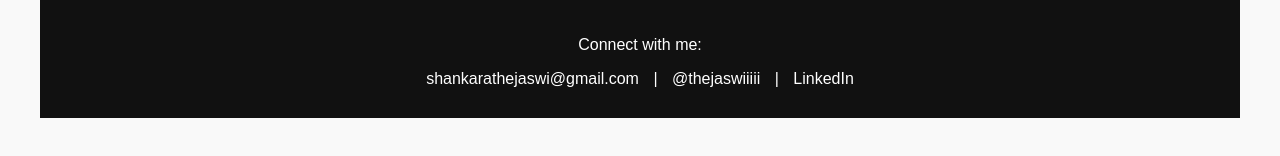
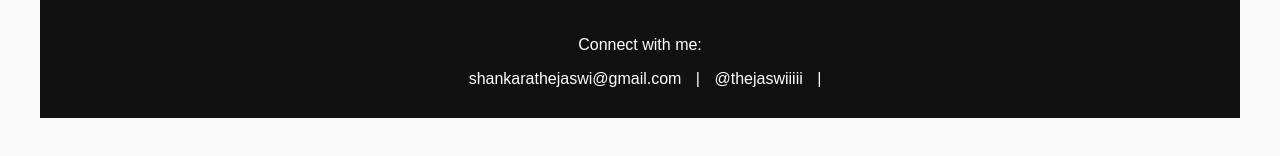
Before and after one commit to Shankarathejaswi/my-portfolio, a plain HTML site: page index.html in a window 1280 px wide. Shown: the part 5357-5513 px from the top of the page. Drawn offline with Linux system fonts and the light colour scheme.

Commit message:
Update index.html

```diff
--- a/index.html
+++ b/index.html
@@ -300,7 +300,7 @@
     <p>Connect with me:</p>
     <a>shankarathejaswi@gmail.com</a> |
     <a href="https://www.instagram.com/thejaswiiiii?igsh=cGIwejN2Z2VhcDA5 " target="_blank">@thejaswiiiii</a> |
-    <a href="https://www.linkedin.com/in/yourprofile" target="_blank">LinkedIn</a>
+
   </footer>
 
 </body>
```
